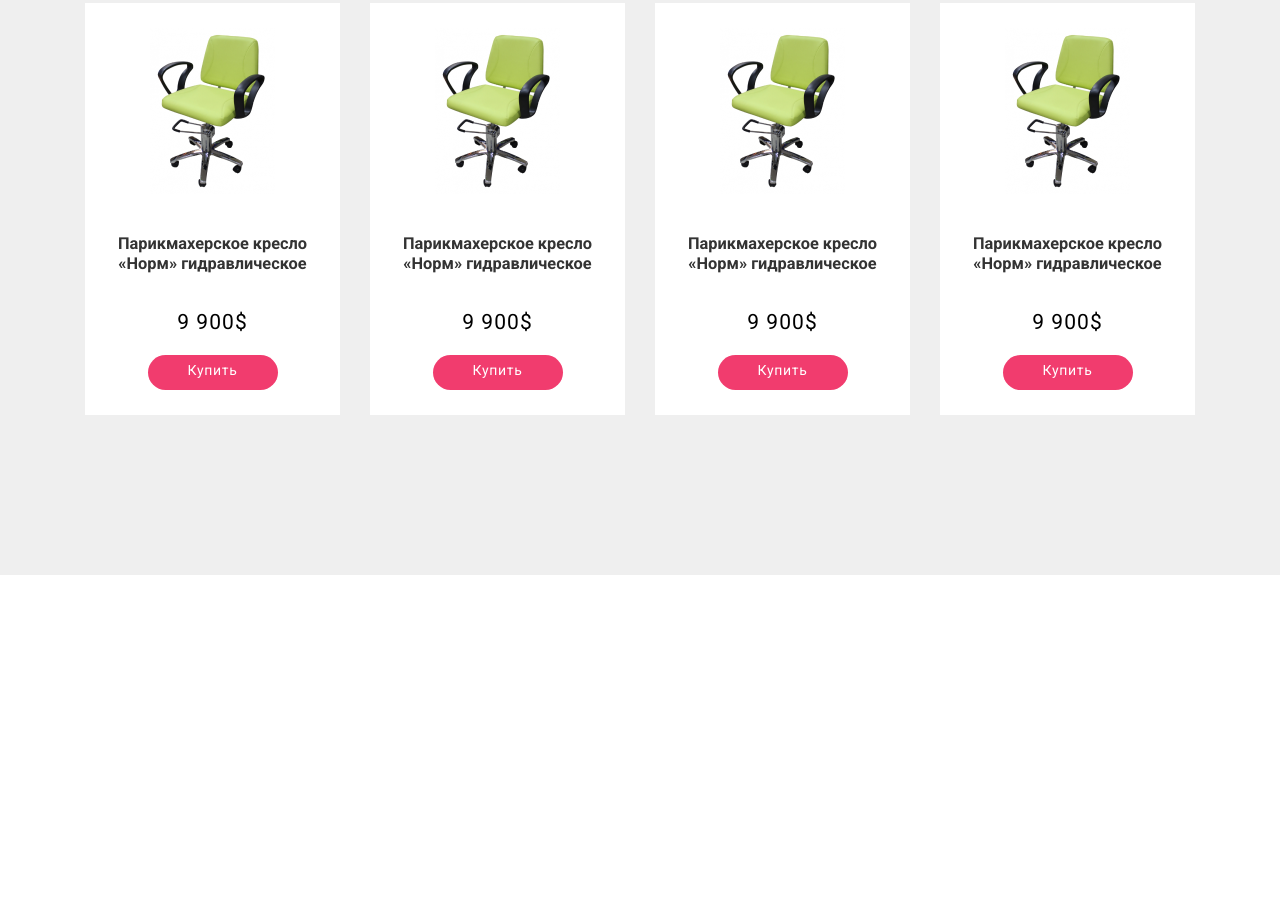
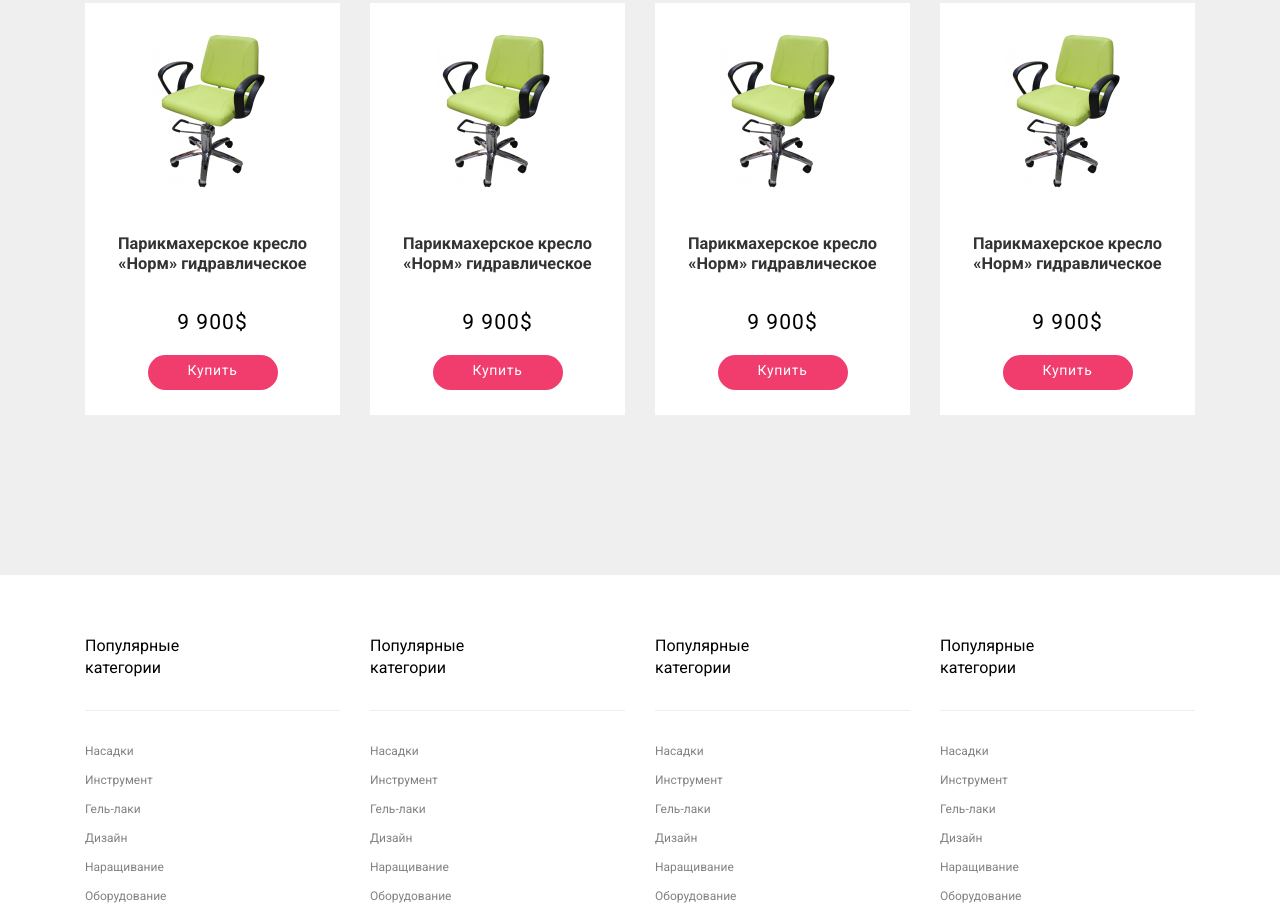
Before and after one commit to Petrworks/lesson10, a plain HTML site: page index.html in a window 1280 px wide. Shown: the part 2333-3257 px from the top of the page. Before the commit the page ends 2908 px from the top, so only its background shows below. Drawn offline with Linux system fonts and the light colour scheme.

Commit message:
footer main

```diff
--- a/css/style.css
+++ b/css/style.css
@@ -51,8 +51,7 @@ a {
   gap: 0.5em 30px;
   flex-wrap: wrap;
 }
-.navbar-secondary__item {
-}
+
 .navbar-secondary__link {
 line-height: 16px;
 
@@ -302,11 +301,9 @@ color: #000000;
 .location__link {
   display: flex;
   justify-content: center;
-  align-items: center;
   font-size: 14px;
   line-height: 16px;
-  text-align: center;
-  letter-spacing: 0.05em;
+  letter-spacing: 0.02em;
 
   color: #ffffff;
   width: 170px;
@@ -343,3 +340,48 @@ color: #000000;
   display: flex;
   gap: 30px;
 }
+
+.footer {
+
+}
+.footer-main {
+  display: flex;
+  justify-content: center;
+  gap: 30px;
+}
+.footer-main__group {
+  margin-top: 60px;
+  width: 255px;
+  min-height: 255px;
+
+}
+
+.footer-main__item  {
+  display: block;
+  max-width: 100px;
+  margin-bottom: 30px;
+}
+.footer-main__link {
+font-size: 16px;
+line-height: 140%;
+color: black;
+}
+.container-border {
+  border-top: 1px solid #efefef;
+  margin-bottom: 25px;
+}
+.footer-category__list {
+  list-style: none;
+  line-height: 28px;
+  padding: 0;
+}
+.footer-category__item {
+
+}
+.footer-category__link {
+  font-size: 12px;
+line-height: 28px;
+color: #828282;
+}
+.footer-main__item {
+}
--- a/index.html
+++ b/index.html
@@ -221,6 +221,118 @@
 
   </main>
 
+  <footer class="footer">
+    <nav class="footer-main">
+
+      <div class="footer-main__group">
+        <span class="footer-main__item">
+          <a class="footer-main__link" href="">Популярные категории</a>
+        </span>
+        <div class="container-border"></div>
+        <ul class="footer-category__list">
+          <li class="footer-category__item">
+            <a class="footer-category__link" href="">Насадки</a>
+          </li>
+          <li class="footer-category__item">
+            <a class="footer-category__link" href="">Инструмент</a>
+          </li>
+          <li class="footer-category__item">
+            <a class="footer-category__link" href="">Гель-лаки</a>
+          </li>
+          <li class="footer-category__item">
+            <a class="footer-category__link" href="">Дизайн</a>
+          </li>
+          <li class="footer-category__item">
+            <a class="footer-category__link" href="">Наращивание</a>
+          </li>
+          <li class="footer-category__item">
+            <a class="footer-category__link" href="">Оборудование</a>
+          </li>
+        </ul>
+      </div>
+      <div class="footer-main__group">
+        <span class="footer-main__item">
+          <a class="footer-main__link" href="">Популярные категории</a>
+        </span>
+        <div class="container-border"></div>
+        <ul class="footer-category__list">
+          <li class="footer-category__item">
+            <a class="footer-category__link" href="">Насадки</a>
+          </li>
+          <li class="footer-category__item">
+            <a class="footer-category__link" href="">Инструмент</a>
+          </li>
+          <li class="footer-category__item">
+            <a class="footer-category__link" href="">Гель-лаки</a>
+          </li>
+          <li class="footer-category__item">
+            <a class="footer-category__link" href="">Дизайн</a>
+          </li>
+          <li class="footer-category__item">
+            <a class="footer-category__link" href="">Наращивание</a>
+          </li>
+          <li class="footer-category__item">
+            <a class="footer-category__link" href="">Оборудование</a>
+          </li>
+        </ul>
+      </div>
+      <div class="footer-main__group">
+        <span class="footer-main__item">
+          <a class="footer-main__link" href="">Популярные категории</a>
+        </span>
+        <div class="container-border"></div>
+        <ul class="footer-category__list">
+          <li class="footer-category__item">
+            <a class="footer-category__link" href="">Насадки</a>
+          </li>
+          <li class="footer-category__item">
+            <a class="footer-category__link" href="">Инструмент</a>
+          </li>
+          <li class="footer-category__item">
+            <a class="footer-category__link" href="">Гель-лаки</a>
+          </li>
+          <li class="footer-category__item">
+            <a class="footer-category__link" href="">Дизайн</a>
+          </li>
+          <li class="footer-category__item">
+            <a class="footer-category__link" href="">Наращивание</a>
+          </li>
+          <li class="footer-category__item">
+            <a class="footer-category__link" href="">Оборудование</a>
+          </li>
+        </ul>
+      </div>
+      <div class="footer-main__group">
+        <span class="footer-main__item">
+          <a class="footer-main__link" href="">Популярные категории</a>
+        </span>
+        <div class="container-border"></div>
+        <ul class="footer-category__list">
+          <li class="footer-category__item">
+            <a class="footer-category__link" href="">Насадки</a>
+          </li>
+          <li class="footer-category__item">
+            <a class="footer-category__link" href="">Инструмент</a>
+          </li>
+          <li class="footer-category__item">
+            <a class="footer-category__link" href="">Гель-лаки</a>
+          </li>
+          <li class="footer-category__item">
+            <a class="footer-category__link" href="">Дизайн</a>
+          </li>
+          <li class="footer-category__item">
+            <a class="footer-category__link" href="">Наращивание</a>
+          </li>
+          <li class="footer-category__item">
+            <a class="footer-category__link" href="">Оборудование</a>
+          </li>
+        </ul>
+      </div>
+    </nav>
+
+
+
+  </footer>
 </body>
 
 </html>
```
